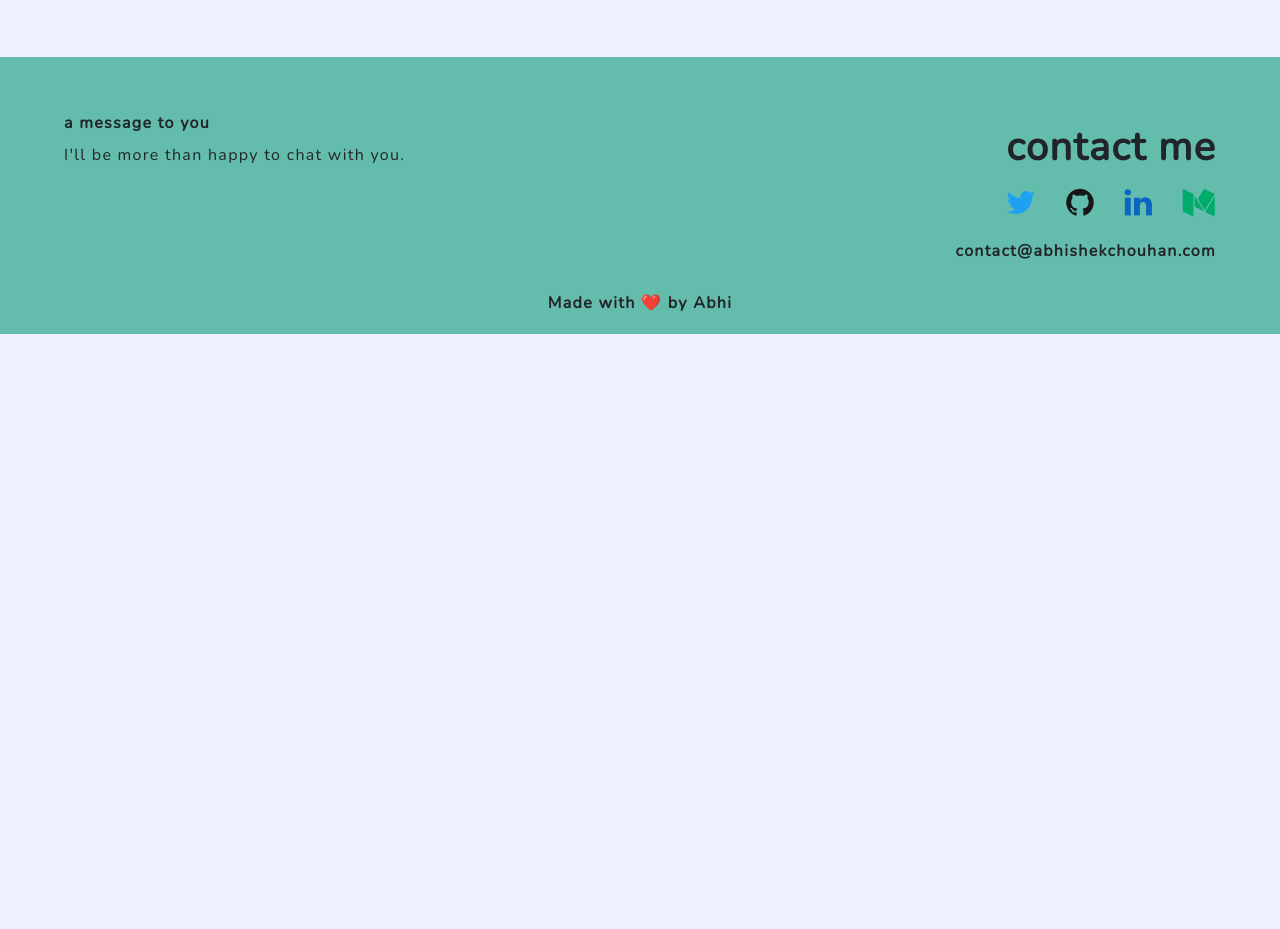
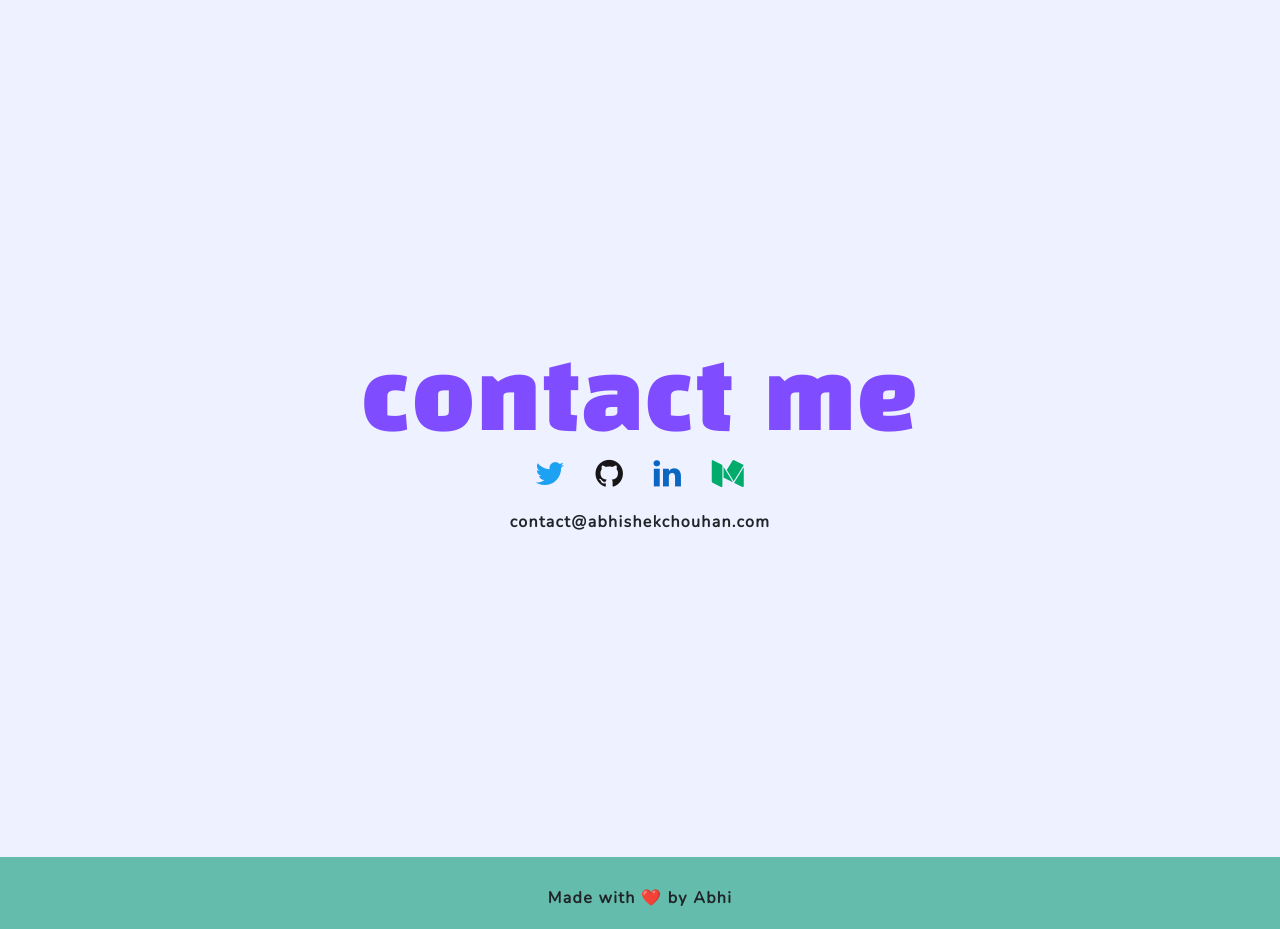
Before and after one commit to AbhiCh616/portfolio, a plain HTML site: page index.html in a window 1280 px wide. Shown: the part 3943-4872 px from the top of the page. Before the commit the page ends 4277 px from the top, so only its background shows below. Drawn offline with nearby package versions, Linux system fonts and the light colour scheme.

Commit message:
Separate contact me page created

```diff
--- a/index.css
+++ b/index.css
@@ -35,7 +35,7 @@ h1 {
 }
 
 .center {
-    margin: 0px auto;
+    margin: auto auto;
     text-align: center;
 }
 
@@ -335,48 +335,8 @@ mark {
 
 .footer {
     background-color: var(--surface-color);
-    padding-top: 50px;
+    padding-top: 25px;
     padding-bottom: 15px;
-}
-
-.footer .footer-content {
-    max-width: var(--max-width);
-    margin-left: auto;
-    margin-right: auto;
-    padding: 0px 5vw;
-}
-
-.footer .footer-content .contact-details {
-    display: flex;
-    flex-flow: row;
-}
-
-.footer .footer-content .contact-details .left {
-    order: 1;
-    width: 50%;
-}
-
-.footer .footer-content .contact-details .left .message-header {
-    font-weight: bold;
-}
-
-.footer .footer-content .contact-details .right {
-    order: 2;
-    padding-left: 30px;
-    display: flex;
-    flex-flow: column;
-    align-items: flex-end;
-    width: 50%;
-}
-
-.footer .footer-content .contact-me-header {
-    text-align: center;
-    font-weight: bold;
-    font-size: 2.5em;
-}
-
-.footer .footer-content .right .email-id {
-    margin-top: 10px;
     text-align: center;
     font-weight: bold;
 }
@@ -385,12 +345,6 @@ mark {
     margin-top: 10px;
     text-align: center;
     font-weight: bold;
-}
-
-.footer .footer-content .credits {
-    text-align: center;
-    font-weight: bold;
-    margin-top: 20px;
 }
 
 @media screen and (max-width: 600px) {
@@ -422,22 +376,6 @@ mark {
         gap: 40px;
     }
 
-    .footer .footer-content .contact-details {
-        flex-flow: column;
-    }
-
-    .footer .footer-content .contact-details .left {
-        width: 100%;
-        align-items: center;
-        text-align: center;
-    }
-
-    .footer .footer-content .contact-details .right {
-        width: 100%;
-        align-items: center;
-        padding-left: 0px;
-    }
-
     .front-page .header {
         text-align: center;
         width: 100%;
--- a/index.html
+++ b/index.html
@@ -389,58 +389,41 @@
 
     </div>
 
+    <div class="page">
+        <div class="center">
+            <!-- default title -->
+            <h1 class="mobile-heading">
+                contact me
+            </h1>
+
+            <h1 class="desktop-heading primary-text">
+                contact me
+            </h1>
+
+            <!-- socials -->
+            <div class="call-to-action-socials">
+                <a style="color: #1DA1F2;" class="me-3 me-md-4" href="https://twitter.com/AbhiCh2000" target="_blank"
+                    role="button"><i class="fa fa-twitter fa-2x"></i></a>
+                <a style="color: #171515;" class="me-3 me-md-4" href="https://github.com/AbhiCh616" target="_blank"
+                    role="button"><i class="fa fa-github fa-2x"></i></a>
+                <a style="color: #0A66C2;" class="me-3 me-md-4" href="https://www.linkedin.com/in/abhich1607"
+                    target="_blank" role="button"><i class="fa fa-linkedin fa-2x"></i></a>
+                <a style="color: #00ab6c;" class="" href="https://medium.com/@abhichn" target="_blank" role="button"><i
+                        class="fa fa-medium fa-2x"></i></a>
+            </div>
+
+            <!-- email id -->
+            <p class="call-to-action-email-id">
+                contact@abhishekchouhan.com
+            </p>
+        </div>
+
+    </div>
 
     </div>
 
     <div class="footer">
-        <div class="footer-content">
-
-            <div class="contact-details">
-
-                <!-- left side -->
-                <div class="left">
-                    <!-- heading -->
-                    <div class="message-header">
-                        a message to you
-                    </div>
-
-                    <!-- message -->
-                    <div class="message">
-                        I'll be more than happy to chat with you.
-                    </div>
-                </div>
-
-                <!-- right side -->
-                <div class="right">
-
-                    <!-- contact me -->
-                    <div class="contact-me-header">
-                        contact me
-                    </div>
-
-                    <!-- socials -->
-                    <div class="socials">
-                        <a style="color: #1DA1F2;" class="me-3 me-md-4" href="https://twitter.com/AbhiCh2000"
-                            target="_blank" role="button"><i class="fa fa-twitter fa-2x"></i></a>
-                        <a style="color: #171515;" class="me-3 me-md-4" href="https://github.com/AbhiCh616"
-                            target="_blank" role="button"><i class="fa fa-github fa-2x"></i></a>
-                        <a style="color: #0A66C2;" class="me-3 me-md-4" href="https://www.linkedin.com/in/abhich1607"
-                            target="_blank" role="button"><i class="fa fa-linkedin fa-2x"></i></a>
-                        <a style="color: #00ab6c;" class="" href="https://medium.com/@abhichn" target="_blank"
-                            role="button"><i class="fa fa-medium fa-2x"></i></a>
-                    </div>
-
-                    <!-- email id -->
-                    <div class="email-id">
-                        contact@abhishekchouhan.com
-                    </div>
-                </div>
-
-            </div>
-
-            <div class="credits">Made with ❤️ by Abhi</div>
-
-        </div>
+        Made with ❤️ by Abhi
     </div>
 
 </body>
```
